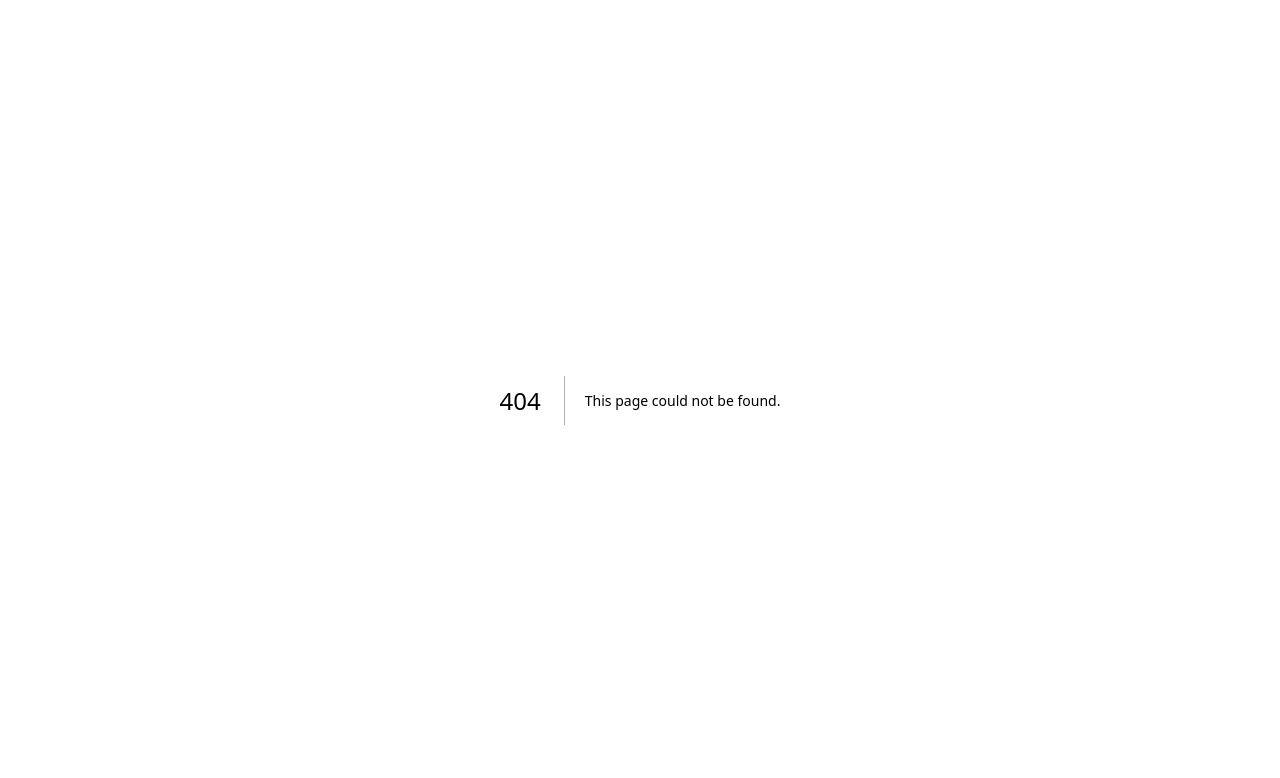
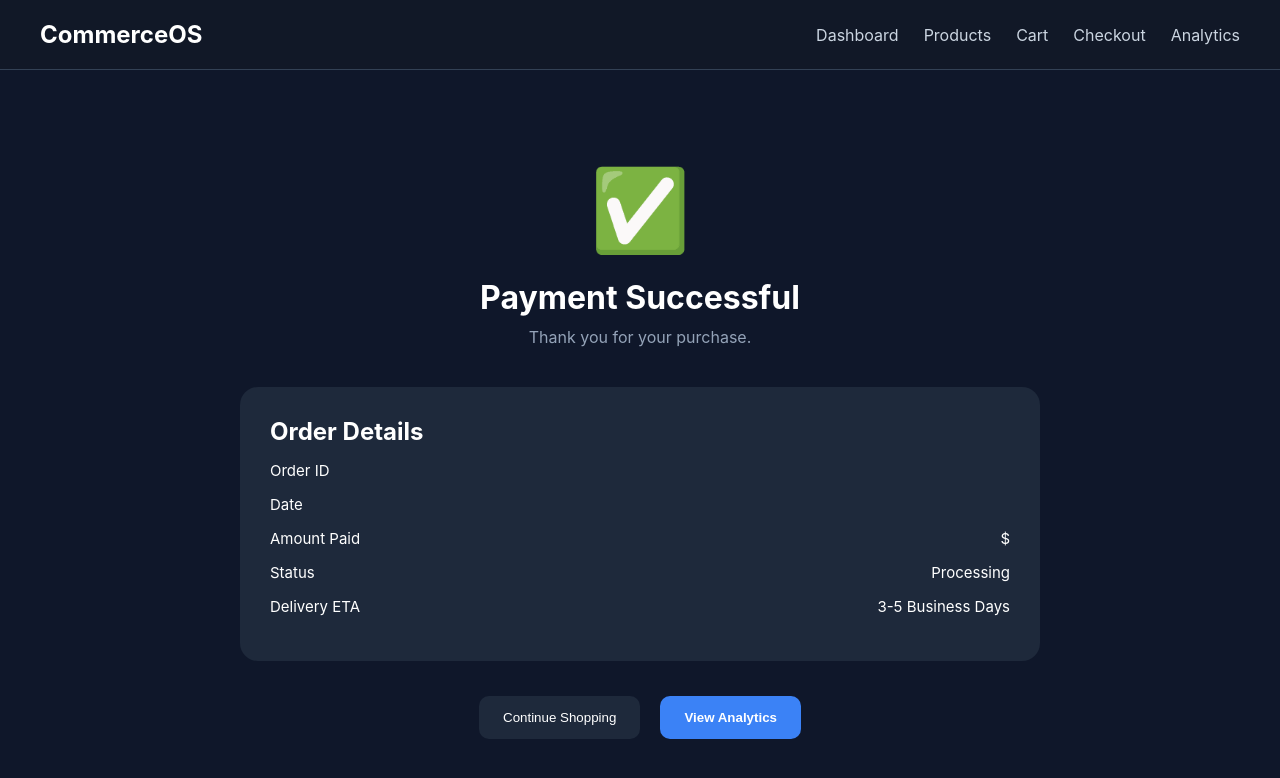
Before and after one commit to tanisharoy222005-collab/ecommerce-platform-admin-suite, a Next.js app: page /order-success in a window 1280 px wide. Before the commit this address had no page. Shown: the top 778 px of the page. Built offline with nearby package versions, Linux system fonts and the light colour scheme.

Commit message:
Add OrderSuccess component for successful payment display
This component displays a success message after an order is completed, showing order details and options to continue shopping or view analytics.

```diff
--- /dev/null
+++ b/pages/order-success.js
@@ -0,0 +1,170 @@
+import Layout from "../components/Layout";
+import Link from "next/link";
+import { useRouter } from "next/router";
+import { useStore } from "../context/StoreContext";
+
+export default function OrderSuccess() {
+
+  const router = useRouter();
+
+  const { amount } =
+    router.query;
+
+  const { orders } =
+    useStore();
+
+  const latestOrder =
+    orders[0];
+
+  return (
+
+    <Layout>
+
+      <div
+        style={{
+          maxWidth: "800px",
+          margin: "60px auto",
+          textAlign: "center"
+        }}
+      >
+
+        <div
+          style={{
+            fontSize: "80px"
+          }}
+        >
+          ✅
+        </div>
+
+        <h1
+          style={{
+            marginTop: "20px"
+          }}
+        >
+          Payment Successful
+        </h1>
+
+        <p
+          style={{
+            color: "#94a3b8",
+            marginTop: "10px"
+          }}
+        >
+          Thank you for your purchase.
+        </p>
+
+        <div
+          className="chart"
+          style={{
+            marginTop: "40px",
+            textAlign: "left"
+          }}
+        >
+
+          <h2>
+            Order Details
+          </h2>
+
+          <div
+            className="summary-row"
+          >
+            <span>
+              Order ID
+            </span>
+
+            <span>
+              {
+                latestOrder?.id
+              }
+            </span>
+          </div>
+
+          <div
+            className="summary-row"
+          >
+            <span>
+              Date
+            </span>
+
+            <span>
+              {
+                latestOrder?.date
+              }
+            </span>
+          </div>
+
+          <div
+            className="summary-row"
+          >
+            <span>
+              Amount Paid
+            </span>
+
+            <span>
+              ${amount}
+            </span>
+          </div>
+
+          <div
+            className="summary-row"
+          >
+            <span>
+              Status
+            </span>
+
+            <span>
+              Processing
+            </span>
+          </div>
+
+          <div
+            className="summary-row"
+          >
+            <span>
+              Delivery ETA
+            </span>
+
+            <span>
+              3-5 Business Days
+            </span>
+          </div>
+
+        </div>
+
+        <div
+          style={{
+            display: "flex",
+            gap: "20px",
+            justifyContent:
+              "center",
+            marginTop: "35px"
+          }}
+        >
+
+          <Link
+            href="/products"
+          >
+            <button
+              className="secondary-btn"
+            >
+              Continue Shopping
+            </button>
+          </Link>
+
+          <Link
+            href="/admin"
+          >
+            <button
+              className="primary-btn"
+            >
+              View Analytics
+            </button>
+          </Link>
+
+        </div>
+
+      </div>
+
+    </Layout>
+  );
+}
```
